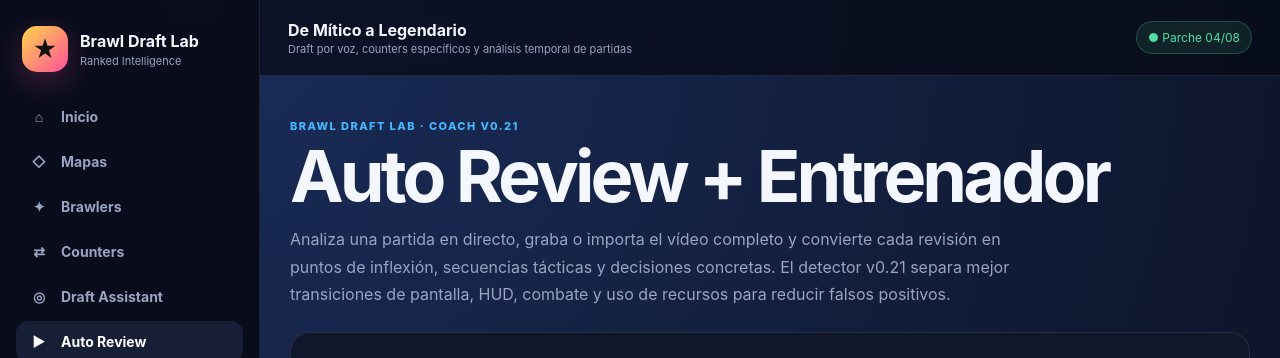
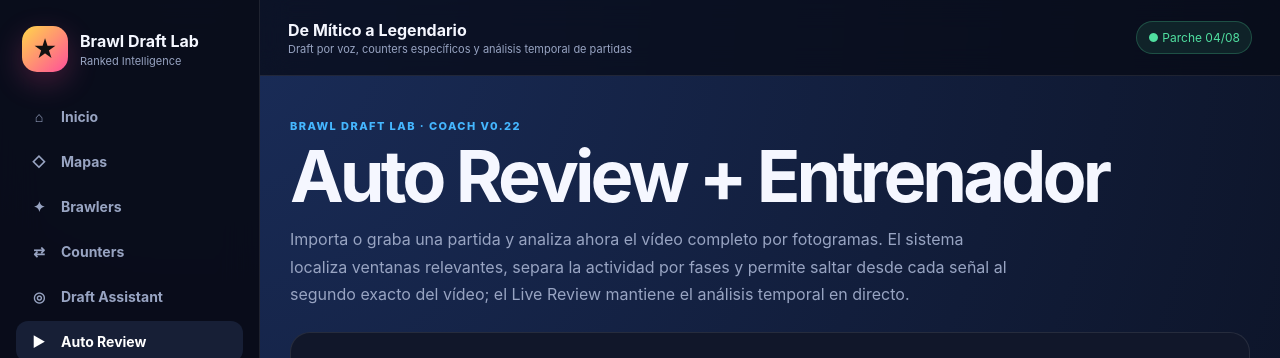
Before and after one commit to Raixerx1/Brawl-Stars-Lab-, a Next.js app: page /live in a window 1280 px wide. Shown: the top 358 px of the page. Built offline with nearby package versions, Linux system fonts and the light colour scheme; no server answers.

Commit message:
Activar analizador de vídeo v0.22

```diff
--- a/src/app/live/page.tsx
+++ b/src/app/live/page.tsx
@@ -1,6 +1,7 @@
 import type { Metadata } from "next";
 import "../coach-debrief-v19.css";
 import "../coach-debrief-v20.css";
+import "./video-review-v22.css";
 import CoachDebriefDashboard from "@/components/CoachDebriefDashboard";
 import LearningDashboard from "@/components/LearningDashboard";
 import LiveMatchAnalyzer from "@/components/LiveMatchAnalyzer";
@@ -9,15 +10,15 @@
 
 export const metadata: Metadata = {
   title: "Auto Review y Entrenador",
-  description: "Análisis local, grabación de partidas, debrief táctico y aprendizaje contextual para Brawl Stars Ranked.",
+  description: "Análisis local de vídeo completo, revisión en directo, debrief táctico y aprendizaje contextual para Brawl Stars Ranked.",
 };
 
 export default function LiveReviewPage() {
   return <div className="page">
     <div className="page-heading">
-      <span className="eyebrow">Brawl Draft Lab · Coach v0.21</span>
+      <span className="eyebrow">Brawl Draft Lab · Coach v0.22</span>
       <h1>Auto Review + Entrenador</h1>
-      <p>Analiza una partida en directo, graba o importa el vídeo completo y convierte cada revisión en puntos de inflexión, secuencias tácticas y decisiones concretas. El detector v0.21 separa mejor transiciones de pantalla, HUD, combate y uso de recursos para reducir falsos positivos.</p>
+      <p>Importa o graba una partida y analiza ahora el vídeo completo por fotogramas. El sistema localiza ventanas relevantes, separa la actividad por fases y permite saltar desde cada señal al segundo exacto del vídeo; el Live Review mantiene el análisis temporal en directo.</p>
     </div>
     <MatchRecorder maps={maps} brawlers={brawlers} />
     <LiveMatchAnalyzer maps={maps} brawlers={brawlers} />
```
